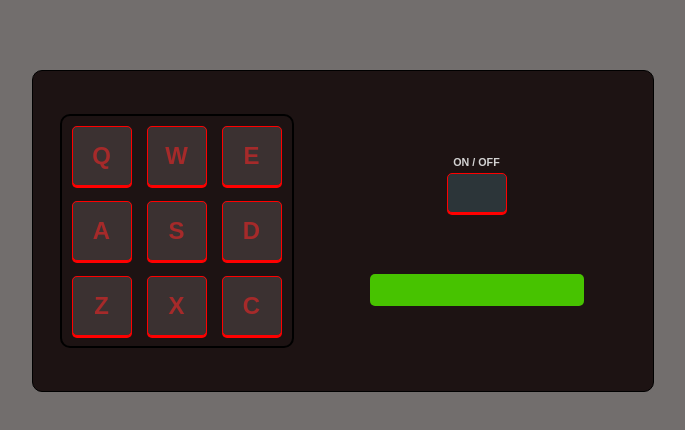
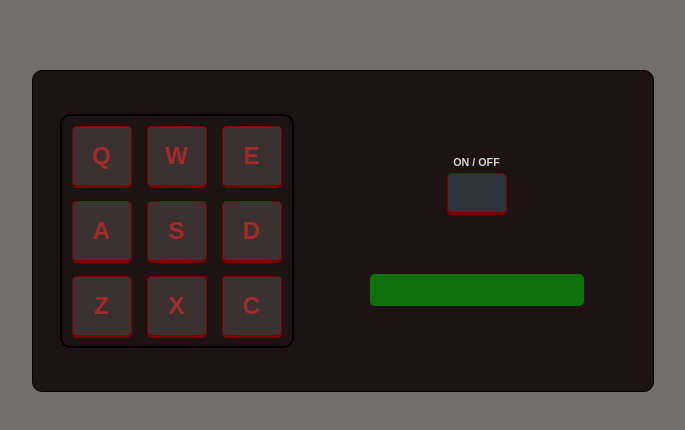
Before and after one commit to CoderKlemen/freecodecamp_challenges, a React (Create React App) app in the folder drum-machine/: page / in a window 1280 px wide. Shown: the top 430 px of the page, without its empty margins (297-982 px from the left). Built offline with nearby package versions, Linux system fonts and the light colour scheme.

Commit message:
on/off button and styling on and of state; keyboard for playing sounds

```diff
--- a/drum-machine/src/App.js
+++ b/drum-machine/src/App.js
@@ -2,6 +2,7 @@ import React, { Component } from 'react';
 import './App.css';
 import Keypad from './Keypad';
 import Controls from './Controls';
+import { sounds } from './Variables'
 
 class App extends Component {
   constructor(props) {
@@ -9,7 +10,7 @@ class App extends Component {
 
     this.state = {
       pressed: '',
-      on: true,
+      on: false,
     }
   }
 
@@ -22,14 +23,42 @@ class App extends Component {
   handleButtonOnOff = () => {
     this.setState({
       on: !this.state.on,
+      pressed: this.state.on ? this.state.pressed : '',
     })
   }
+
+  handleKeyDown = (event) => {
+    event.preventDefault();
+    const buttonPressed = event.key;
+    const drumKeys = ['q','w','e','a','s','d','z','x','c','Q','W','E','A','S','D','Z','X','C'];
+    if (this.state.on && drumKeys.includes(buttonPressed)) {
+        let audio = new Audio(sounds[buttonPressed.toUpperCase()].link);
+        audio.load();
+        audio.play();
+        this.handleText(sounds[buttonPressed.toUpperCase()].name);
+    }
+  }
+
+  componentWillMount(){
+    document.addEventListener("keydown", this.handleKeyDown.bind(this));
+  };
+
+
+  componentWillUnmount() {
+      document.removeEventListener("keydown", this.handleKeyDown.bind(this));
+  };
+
 
   render() {
     return (
       <div id="drum-machine">
-          <Keypad handleText={this.handleText}/>
-          <Controls pressed={this.state.pressed} handleButtonOnOff={this.handleButtonOnOff} onOff={this.state.on}/>
+          <Keypad handleText={this.handleText}
+                  onOff={this.state.on}
+          />
+          <Controls pressed={this.state.pressed}
+                    handleButtonOnOff={this.handleButtonOnOff}
+                    onOff={this.state.on}
+          />
       </div>
     );
   }
--- a/drum-machine/src/Controls.css
+++ b/drum-machine/src/Controls.css
@@ -10,8 +10,6 @@
 .controls input {
     border: none;
     user-select: none;
-    /* background-color: #10710C;  za ugasnjen*/
-    background-color: #47C300;
     border-radius: 5px;
     color: white;
     font-family: 'Orbitron', sans-serif;
@@ -20,6 +18,14 @@
     text-transform: uppercase;
     width: 70%;
     height: 30px;
+}
+
+.input-on {
+    background-color: #47C300;
+}
+
+.input-off {
+    background-color: #10710C;
 }
 
 .controls div h6 {
@@ -31,22 +37,35 @@
 
 .controls div button {
     background-color: #2C3539;
-    border: 1px solid black;
     border-radius: 5px;
     color: white;
     padding: 5px;
-    border-color: red;
-    box-shadow: 0 2px red;
     width: 60px;
     height: 40px;
+}
+
+.button-on {
+    border: 1px solid red;
+    box-shadow: 0 2px red;
+}
+
+.button-on:active {
+    box-shadow: 0 1px red;
+    transform: translateY(1px);
+}
+
+
+.button-off {
+    border: 1px solid maroon;
+    box-shadow: 0 2px maroon;
+}
+
+.button-off:active {
+    box-shadow: 0 1px maroon;
+    transform: translateY(1px);
 }
 
 .controls div button:hover {
     cursor: pointer;
     background-color: #4A4645;
 }
-
-.controls div button:active {
-  box-shadow: 0 1px red;
-  transform: translateY(1px);
-}
--- a/drum-machine/src/Controls.js
+++ b/drum-machine/src/Controls.js
@@ -4,27 +4,26 @@ import './Controls.css'
 
 
 class Controls extends Component {
-    constructor(props) {
-        super(props);
-    }
 
     handleButton = (event) => {
         event.preventDefault();
         this.props.handleButtonOnOff();
     }
 
+    render() {
+        const btnClass = this.props.onOff ? 'button-on' : 'button-off';
+        const inputClass = this.props.onOff ? 'input-on' : 'input-off';
 
-
-    render() {
-        const text = this.props.onOff ? 'ON' : 'OFF';
+        const inputValue = this.props.onOff ? this.props.pressed : '';
 
         return (
             <div className="controls">
                 <div>
                     <h6>ON / OFF</h6>
-                    <button onClick={this.handleButton}></button>
+                    <button onClick={this.handleButton} className={btnClass}></button>
                 </div>
-                <input id="display" value={this.props.pressed}/>
+                <input id="display" value={inputValue} className={inputClass}/>
+                {/* zamenjaj input z nekim drugim elementom.. zgleda da testi na FCC ne znajo prebrat value na inputu... zato en test sfali...*/}
             </div>
         );
     }
--- a/drum-machine/src/Drumpad.css
+++ b/drum-machine/src/Drumpad.css
@@ -9,21 +9,44 @@
 .drum-pad button{
     background-color: #3B3131;
     border-radius: 5px;
-    border: 1px solid black;
     color: #A52A2A;
     font-size: 24px;
     width: 100%;
     height: 100%;
     padding: 5px;
-    border-color: red;
-    box-shadow: 0 2px red;
 }
-.drum-pad button:hover {
+
+
+
+/*
+.drum-pad button:active {
+    box-shadow: 0 1px red;
+    transform: translateY(1px);
+}
+*/
+
+.button-on:hover {
     cursor: pointer;
     color: red;
 }
 
-.drum-pad button:active {
+.button-on {
+    border: 1px solid red;
+    box-shadow: 0 2px red;
+}
+
+.button-on:active {
     box-shadow: 0 1px red;
     transform: translateY(1px);
-  }
+}
+
+
+.button-off {
+    border: 1px solid maroon;
+    box-shadow: 0 2px maroon;
+}
+
+.button-off:active {
+    box-shadow: 0 1px maroon;
+    transform: translateY(1px);
+}
--- a/drum-machine/src/Drumpad.js
+++ b/drum-machine/src/Drumpad.js
@@ -12,16 +12,20 @@ class Drumpad extends Component {
 
     handleClick(event) {
         event.preventDefault();
-        let audio = new Audio(sounds[this.props.value].link);
-        audio.load();
-        audio.play();
-        this.props.handleText(sounds[this.props.value].name);
+        if (this.props.onOff) {
+            let audio = new Audio(sounds[this.props.value].link);
+            audio.load();
+            audio.play();
+            this.props.handleText(sounds[this.props.value].name);
+        }
     }
 
     render() {
+        const btnClass = this.props.onOff ? 'button-on' : 'button-off';
+
         return (
             <div className="drum-pad" id={sounds[this.props.value].name}>
-                <button onClick={this.handleClick}><strong>{this.props.value}</strong></button>
+                <button onClick={this.handleClick} className={btnClass}><strong>{this.props.value}</strong></button>
                 <audio  className="clip"
                         id={this.props.value}
                         preload="auto"
--- a/drum-machine/src/Keypad.js
+++ b/drum-machine/src/Keypad.js
@@ -1,18 +1,13 @@
 import React, {Component} from 'react';
 import './Keypad.css'
 import Drumpad from './Drumpad'
-import { keys, sounds } from './Variables'
+import { keys } from './Variables'
 
 
 class Keypad extends Component {
-    constructor(props) {
-        super(props);
-
-    }
-
     render() {
 
-        const drumpadKeys = keys.map( item => <Drumpad key={item} value={item} handleText={this.props.handleText}/>)
+        const drumpadKeys = keys.map( item => <Drumpad key={item} value={item} handleText={this.props.handleText} onOff={this.props.onOff}/>)
 
         return (
             <div className="keypad">
```
